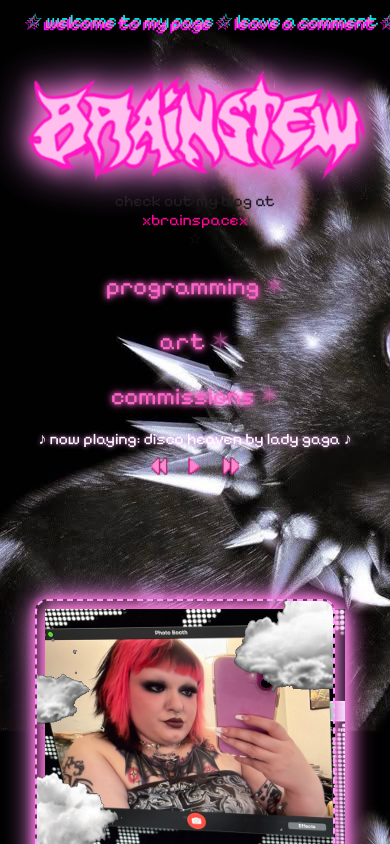
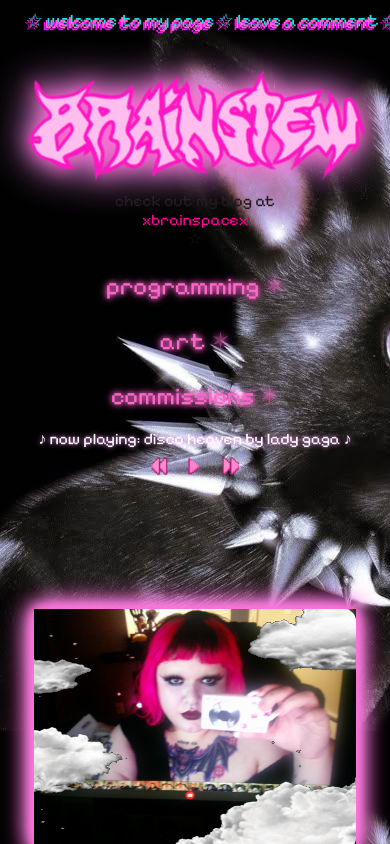
Before and after one commit to ashdooom/xbrainstewx, a Next.js app: page / in a window 390 px wide. Shown: the top 844 px of the page. Built offline with nearby package versions, Linux system fonts and the light colour scheme; no server answers; the database is empty.

Commit message:
small fixes

```diff
--- a/src/app/page.js
+++ b/src/app/page.js
@@ -3,7 +3,7 @@
 import Image from "next/image";
 import styles from "./page.module.css";
 import xbrainstewx from "/public/xbrainstewx.png";
-import selfie from "/public/selfie.jpeg";
+import selfie from "/public/selfie.JPG";
 import clouds from "/public/clouds.gif";
 import bearAngel from "/public/bearAngel.gif";
 import Link from "next/link";
--- a/src/app/page.module.css
+++ b/src/app/page.module.css
@@ -152,6 +152,7 @@
   gap: 1.5rem;
   position: relative;
   width: 100%;
+  box-shadow: 0 0 10px #ff66cc, 0 0 20px #ff99ff, 0 0 30px #ff66cc;
 }
 
 .selfieImg {
@@ -162,6 +163,7 @@
   z-index: 0;
   width: 100%;
   object-fit: cover;
+  box-shadow: 0 0 10px #ff66cc, 0 0 20px #ff99ff, 0 0 30px #ff66cc;
 }
 
 .border {
@@ -787,6 +789,7 @@
   border-radius: 10px;
   box-shadow: 0 0 20px #ff66cc;
 }
+
 .projectDetails {
   background: rgba(255, 255, 255, 0.03);
   padding: 1.5rem;
@@ -941,8 +944,7 @@
   }
 
   .selfie {
-    width: 90vw;
-    max-width: 300px;
+    width: 90%;
     margin: 2rem auto;
     position: relative;
     z-index: 1;
@@ -961,13 +963,9 @@
 
   .border {
     position: absolute;
-    top: -10px;
-    left: -10px;
-    right: -10px;
-    bottom: -10px;
-    border: 2px dashed #ff99ff;
+    width: 100%;
+    height: 100%;
     border-radius: 12px;
-    box-shadow: 0 0 10px #ff66cc, 0 0 30px #ff99ff;
     pointer-events: none;
     z-index: 3;
   }
@@ -986,9 +984,20 @@
   }
 
   @keyframes sparkle {
-    0%   { opacity: 0.2; transform: translateX(-50%) scale(1); }
-    50%  { opacity: 1; transform: translateX(-50%) scale(1.2); }
-    100% { opacity: 0.2; transform: translateX(-50%) scale(1); }
+    0% {
+      opacity: 0.2;
+      transform: translateX(-50%) scale(1);
+    }
+
+    50% {
+      opacity: 1;
+      transform: translateX(-50%) scale(1.2);
+    }
+
+    100% {
+      opacity: 0.2;
+      transform: translateX(-50%) scale(1);
+    }
   }
 
 
@@ -1032,24 +1041,46 @@
   }
 
   .carouselContainer {
-    padding: 1rem;
-    margin: 2rem 1rem;
+    padding: 2rem 1rem;
+    margin: 2rem auto;
     max-width: 100%;
-    border-width: 1.5px;
+    width: 100%;
+    box-sizing: border-box;
+    border: 2px dashed #ff66cc;
+    border-radius: 12px;
+    background: rgba(0, 0, 0, 0.7);
+    backdrop-filter: blur(4px);
+    box-shadow: 0 0 20px #ff99ff, 0 0 40px #ff66cc;
+    overflow: visible;
   }
+
+  .imageWrapper {
+    width: 100%;
+    overflow: visible;
+    border-radius: 8px;
+    margin-bottom: 1rem;
+    box-shadow: 0 0 15px #ff99ff;
+    display: flex;
+    justify-content: center;
+    align-items: center;
+  }
+
+  .image {
+    max-width: 100%;
+    max-height: 800px;
+    width: auto;
+    height: auto;
+    object-fit: contain;
+    animation: fadeIn 0.5s ease-in-out;
+    display: block;
+    margin: 0 auto;
+  }
+
+
 
   .title {
     font-size: 1.4rem;
     text-shadow: 0 0 6px #ff66cc;
-  }
-
-  .imageWrapper {
-    max-height: 300px;
-  }
-
-  .image {
-    max-height: 300px;
-    object-fit: cover;
   }
 
   .controls {
```
Also changed, not shown: public/selfie.JPG (added), public/selfie.jpeg (deleted).
